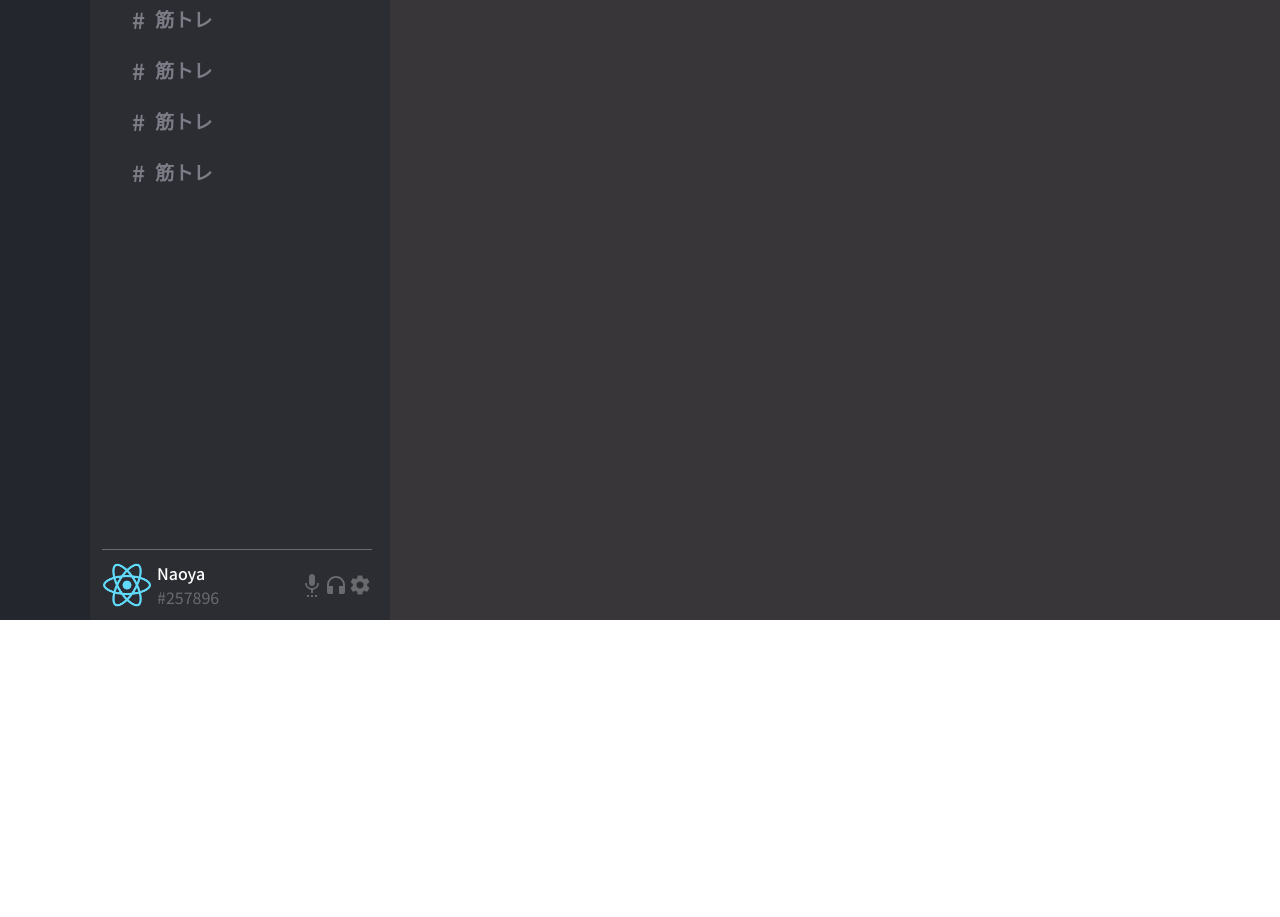
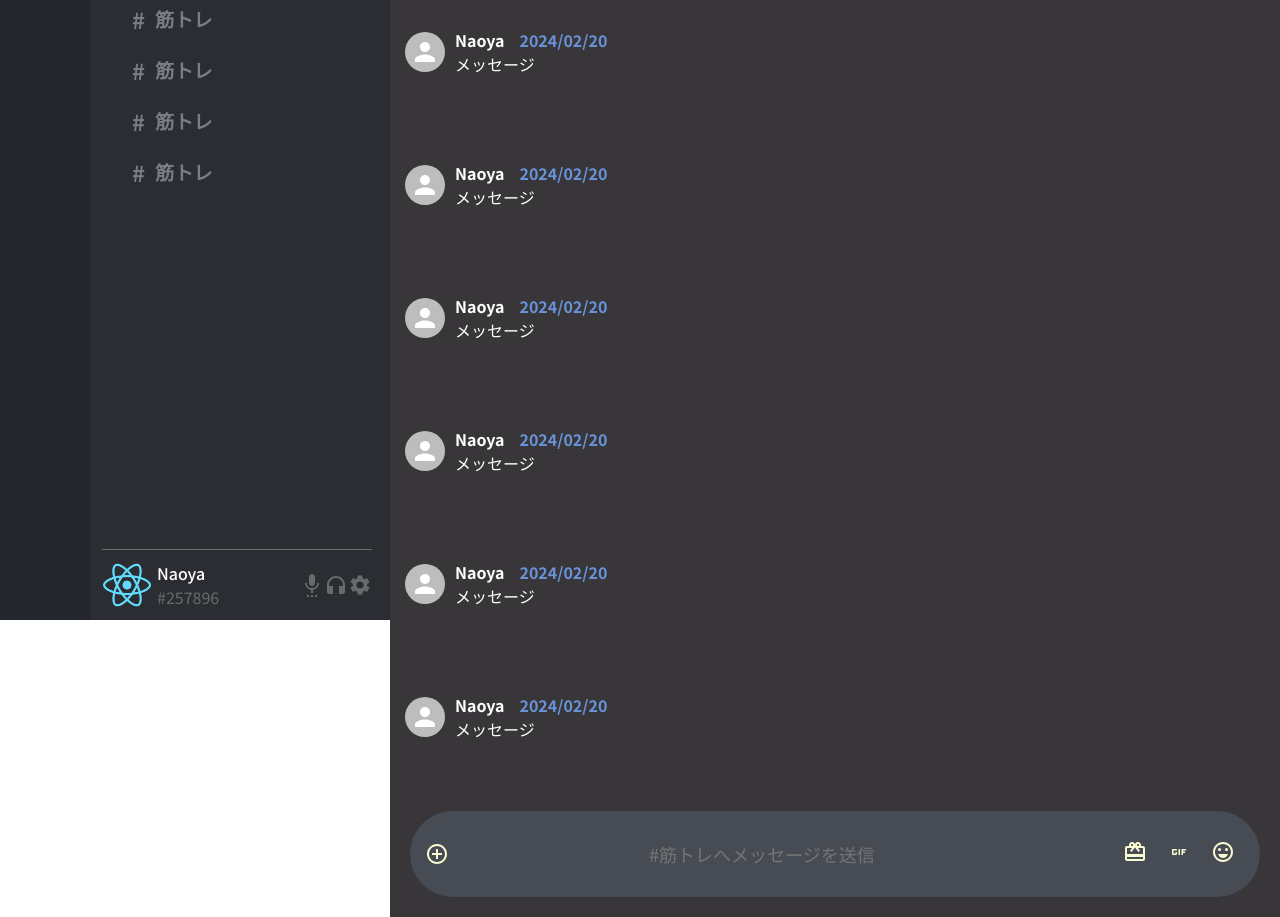
Before and after one commit to Kroro1208/discord_clone, a React (Create React App) app: page / in a window 1280 px wide. Shown: the part 180-1097 px from the top of the page. Before the commit the page ends 800 px from the top, so only its background shows below. Built offline with nearby package versions, Linux system fonts and the light colour scheme.

Commit message:
chat メッセージ送信部分実装

```diff
--- a/src/components/chat/Chat.scss
+++ b/src/components/chat/Chat.scss
@@ -3,4 +3,41 @@
     flex-direction: column;
     flex-grow: 1;
     background-color: rgb(57, 54, 57);
+
+    .chatMessage {
+        flex-grow: 1;
+    }
+
+    .chatInput {
+        display: flex;
+        align-items: center;
+        justify-content: space-between;
+        padding: 15px;
+        background-color: #474b53;
+        border-radius: 50px;
+        margin: 20px;
+        color: lightgoldenrodyellow;
+
+        form {
+            input {
+                padding: 15px;
+                background: transparent;
+                border: none;
+                outline: none;
+                font-size: large;
+                width: 100%;
+            }
+
+            .chatInputButton {
+                display: none;
+            }
+        }
+
+        .chatInputIcons {
+            .MuiSvgIcon-root  {
+                padding: 10px;
+                cursor: pointer;
+            }
+        }
+    }
 }
--- a/src/components/chat/Chat.tsx
+++ b/src/components/chat/Chat.tsx
@@ -1,7 +1,11 @@
 import React from 'react'
 import './Chat.scss';
 import ChatHeader from './ChatHeader';
-
+import AddCircleOutlineIcon from '@mui/icons-material/AddCircleOutline';
+import CardGiftcardIcon from '@mui/icons-material/CardGiftcard';
+import GifIcon from '@mui/icons-material/Gif';
+import SentimentVerySatisfiedIcon from '@mui/icons-material/SentimentVerySatisfied';
+import ChatMessage from './ChatMessage';
 
 function Chat() {
     return (
@@ -9,9 +13,30 @@ function Chat() {
             {/* chatHeader */}
             <ChatHeader />
             {/* chatMessage */}
-            <div className='chatMessage'></div>
+            <div className='chatMessage'>
+                <ChatMessage />
+                <ChatMessage />
+                <ChatMessage />
+                <ChatMessage />
+                <ChatMessage />
+                <ChatMessage />
+                <ChatMessage />
+            </div>
             {/* chatInput */}
-            <div className='chatInput'></div>
+            <div className='chatInput'>
+                <AddCircleOutlineIcon />
+                <form>
+                    <input type="text" placeholder='#筋トレへメッセージを送信' />
+                    <button type='submit' className='chatInputButton'>
+                        送信
+                    </button>
+                </form>
+                <div className='chatInputIcons'>
+                    <CardGiftcardIcon />
+                    <GifIcon />
+                    <SentimentVerySatisfiedIcon />
+                </div>
+            </div>
         </div>
     )
 }
--- /dev/null
+++ b/src/components/chat/ChatMessage.scss
@@ -0,0 +1,16 @@
+.message {
+  display: flex;
+  align-items: center;
+  padding: 15px;
+  color: white;
+  margin-bottom: 15px;
+  .messageInfo {
+    padding: 20px 20px 20px 10px;
+  }
+
+  .messageTimeStamp {
+    color: #6993d8;
+    margin-left: 15px;
+    font-size: 16px;
+  }
+}
--- /dev/null
+++ b/src/components/chat/ChatMessage.tsx
@@ -0,0 +1,19 @@
+import React from 'react'
+import "./ChatMessage.scss"
+import { Avatar } from '@mui/material'
+
+function ChatMessage() {
+    return (
+        <div className='message'>
+            <Avatar />
+            <div className='messageInfo'>
+                <h4>Naoya
+                    <span className='messageTimeStamp'>2024/02/20</span>
+                </h4>
+                <p>メッセージ</p>
+            </div>
+        </div>
+    )
+}
+
+export default ChatMessage
```
